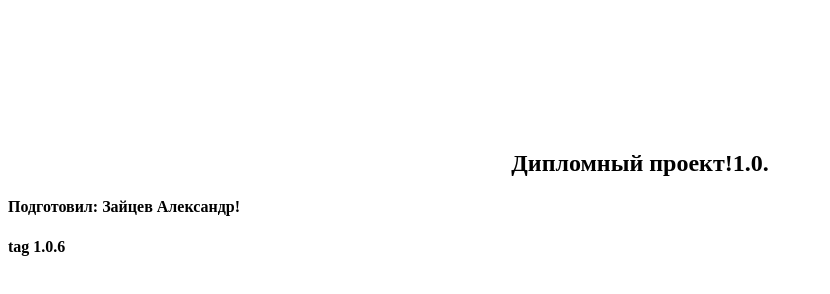
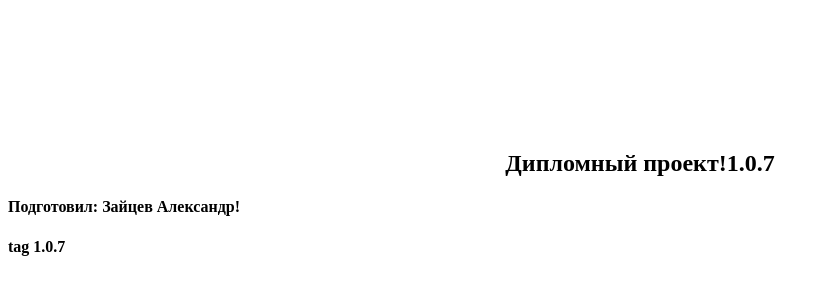
Before and after one commit to Midzaru2011/myapp, a plain HTML site: page index.html in a window 1280 px wide. Shown: the whole page, without its empty margins (0-830 px from the left). Drawn offline with Linux system fonts and the light colour scheme.

Commit message:
commit_all tag=1.0.7

```diff
--- a/index.html
+++ b/index.html
@@ -7,8 +7,8 @@
 </head>
 
 <body>
-    <h2 style="margin-top: 150px; text-align: center;">Дипломный проект!1.0.</h2>
+    <h2 style="margin-top: 150px; text-align: center;">Дипломный проект!1.0.7</h2>
     <h4>Подготовил: Зайцев Александр! </h4>
-    <h4>tag 1.0.6</h4>
+    <h4>tag 1.0.7</h4>
 </body>
 </html>
```
